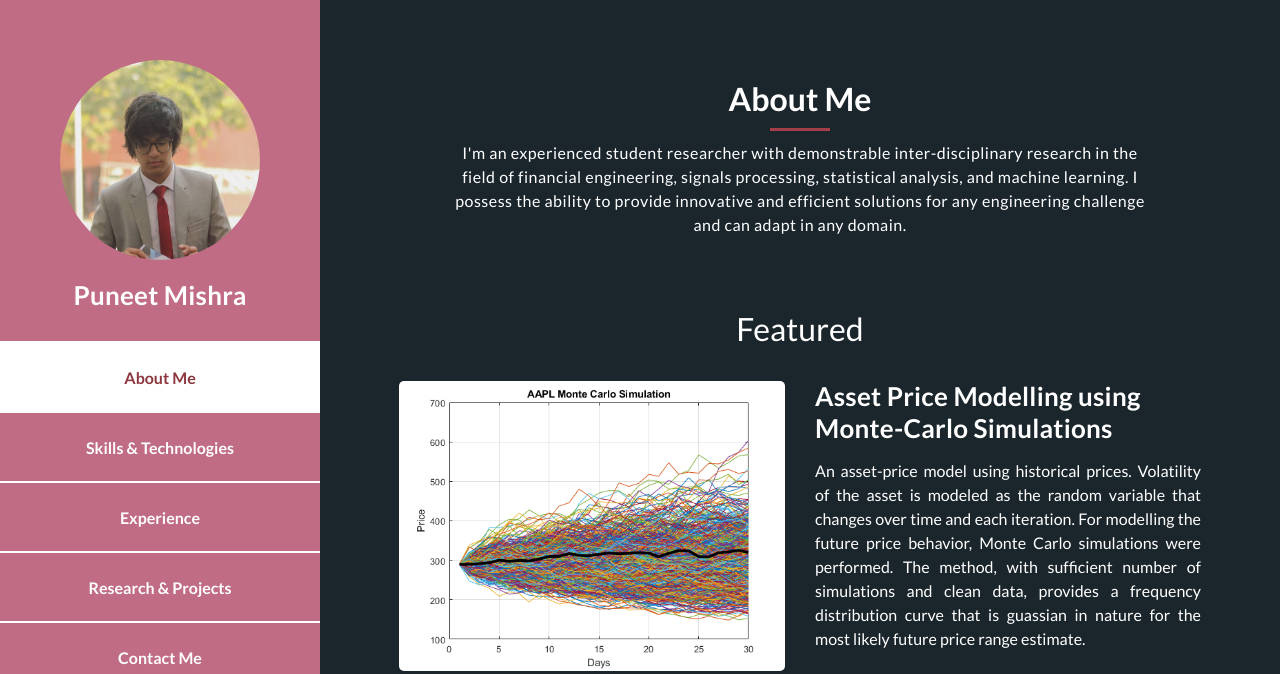
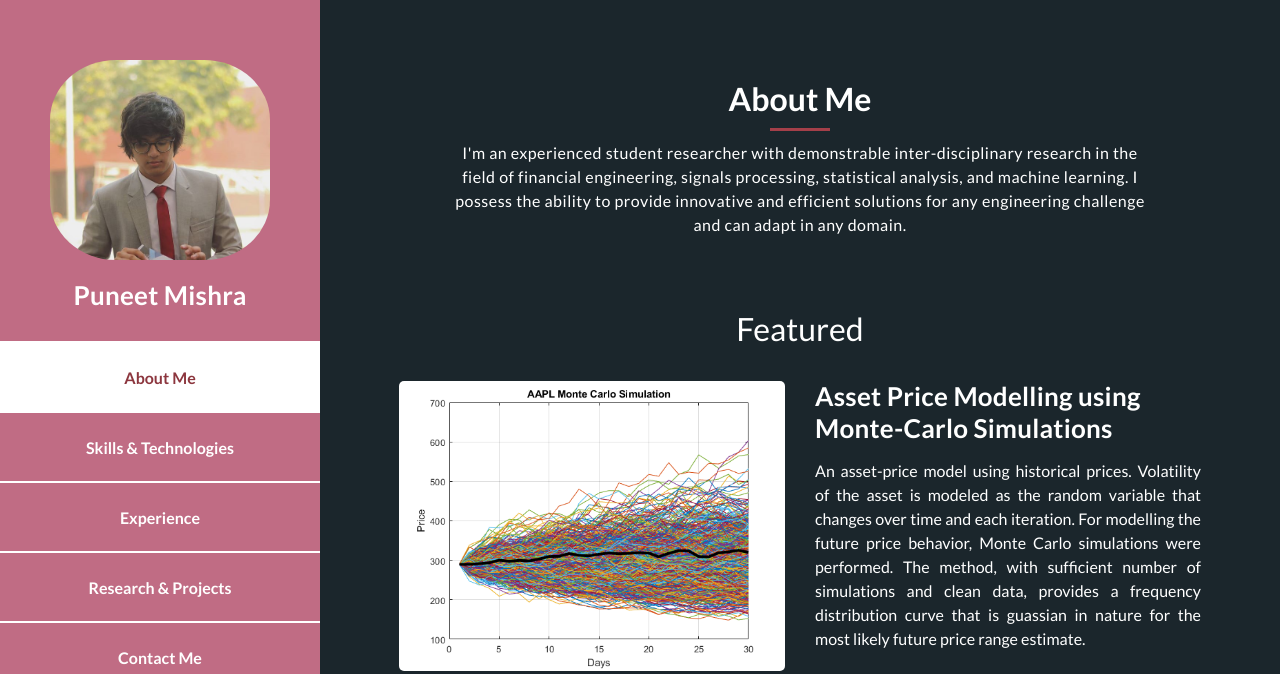
Before and after one commit to puneat/puneat.github.io, a plain HTML site: page index.html in a window 1280 px wide. Shown: the top 674 px of the page. Drawn offline with Linux system fonts and the light colour scheme.

Commit message:
Update templatemo-style.css

```diff
--- a/assets/css/templatemo-style.css
+++ b/assets/css/templatemo-style.css
@@ -137,9 +137,9 @@ html {
 }
 
 .menu .image img {
-    width: 200px;
+    width: 220px;
     height: 200px;
-    border-radius: 50%;
+    border-radius: 30%;
     text-align: center;
 }
 
```
